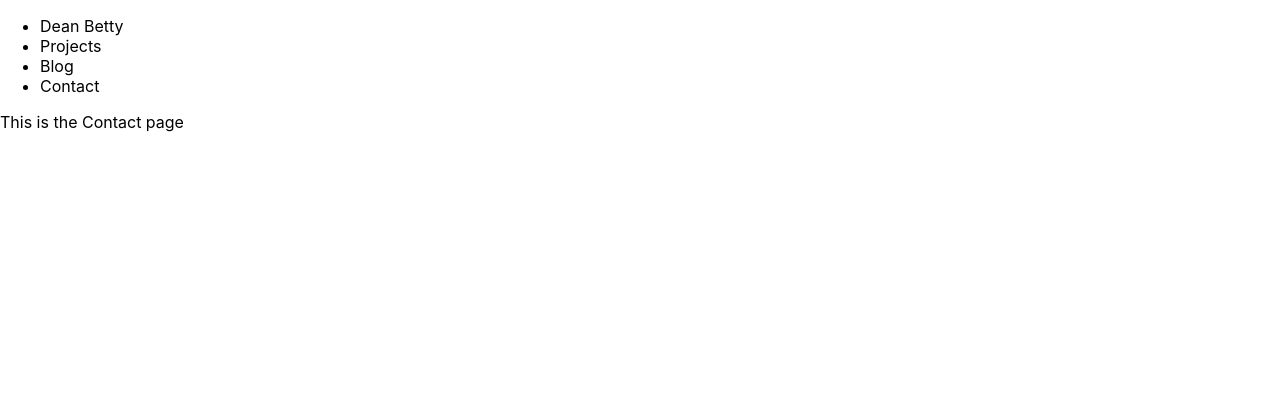
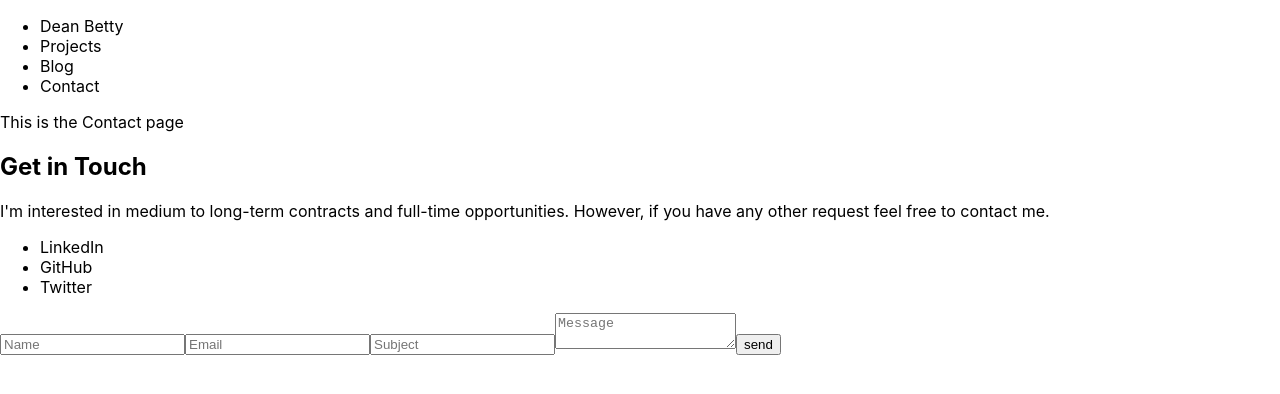
Before and after one commit to deanpointblank/Portfolio_v3, a React (Create React App) app: page /contact in a window 1280 px wide. Shown: the top 394 px of the page. Built offline with nearby package versions, Linux system fonts and the light colour scheme.

Commit message:
import contact components into Contact container

```diff
--- a/src/Components/contactBlurb.js
+++ b/src/Components/contactBlurb.js
@@ -1,4 +1,6 @@
-export const ContactBlurn = () => {
+import React, { Component } from 'react';
+
+export const ContactBlurb = () => {
     return(
         <div>
             <h2>Get in Touch</h2>
--- a/src/Components/contactForm.js
+++ b/src/Components/contactForm.js
@@ -1,3 +1,5 @@
+import React, { Component } from 'react';
+
 export const ContactForm = () => {
     return(
         <form>
--- a/src/Containers/contact.js
+++ b/src/Containers/contact.js
@@ -1,4 +1,6 @@
 import React, { Component } from 'react';
+import { ContactBlurb } from '../Components/contactBlurb';
+import { ContactForm } from '../Components/contactForm';
 
 export default class ContactContainer extends Component {
 
@@ -6,6 +8,8 @@ export default class ContactContainer extends Component {
         return(
             <div>
                 <p>This is the Contact page</p>
+                <ContactBlurb />
+                <ContactForm />
             </div>
         )
     }
```
